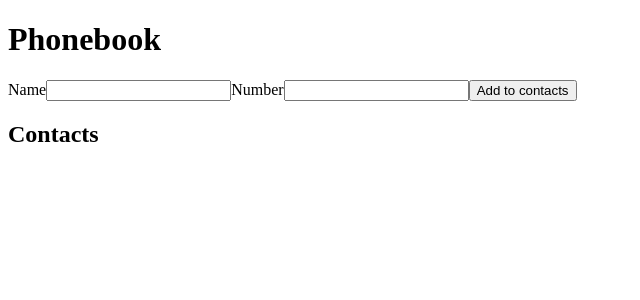
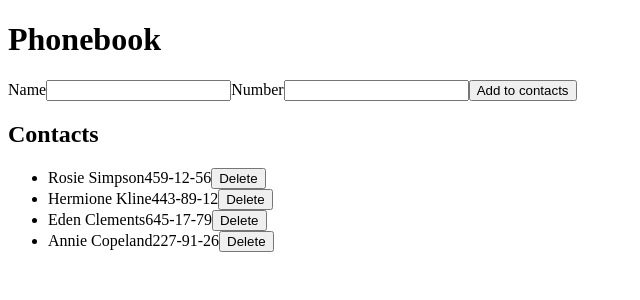
Before and after one commit to Illiya-Lunev/goit-react-hw-02-phonebook, a React (Create React App) app: page / in a window 1280 px wide. Shown: the top 300 px of the page, without its empty margins (0-640 px from the left). Built offline with nearby package versions, Linux system fonts and the light colour scheme.

Commit message:
Add render list/item

```diff
--- a/src/App.js
+++ b/src/App.js
@@ -1,6 +1,7 @@
 import { Component } from 'react';
 import { v4 as uuidv4 } from 'uuid';
 import FormPhoneBook from './componets/FormPhoneBook/FormPhoneBook.jsx';
+import ContactList from './componets/ContactList/ContactList.jsx';
 
 export default class App extends Component {
   state = {
@@ -24,12 +25,33 @@ export default class App extends Component {
     }
   };
 
+  getVisibleContacts = () => {
+    const { filter, contacts } = this.state;
+    const normalizedFilter = filter.toLowerCase();
+    return contacts.filter(contact =>
+      contact.name.toLowerCase().includes(normalizedFilter),
+    );
+  };
+
+  deleteContact = contactId => {
+    this.setState(prevState => ({
+      contacts: prevState.contacts.filter(contact => {
+        return contact.id !== contactId;
+      }),
+    }));
+  };
+
   render() {
+    const visibleContacts = this.getVisibleContacts();
     return (
       <div>
         <h1>Phonebook</h1>
         <FormPhoneBook onSubmit={this.formSubmitHandler} />
         <h2>Contacts</h2>
+        <ContactList
+          onDeleteContact={this.deleteContact}
+          contacts={visibleContacts}
+        />
       </div>
     );
   }
--- /dev/null
+++ b/src/componets/ContactList/ContactItem.jsx
@@ -0,0 +1,17 @@
+import PropTypes from 'prop-types';
+
+export default function ContactItem({ id, name, number, onDeleteContact }) {
+    return <li >
+        <span>{name}</span>
+        <span>{number}</span>
+        <button type="button" onClick={() => onDeleteContact(id)} >Delete</button>
+    </li>
+
+}
+
+ContactItem.propTypes = {
+  id: PropTypes.string.isRequired,
+  name: PropTypes.string.isRequired,
+  number: PropTypes.string.isRequired,
+  onDeleteContact: PropTypes.func.isRequired,
+};
--- a/src/componets/ContactList/ContactList.jsx
+++ b/src/componets/ContactList/ContactList.jsx
@@ -0,0 +1,22 @@
+import PropTypes from 'prop-types';
+import ContactItem from './ContactItem';
+
+export default function ContactList({ contacts, onDeleteContact }) {
+  return (
+    <ul>
+      {contacts.map(({ id, name, number }) => (
+        <ContactItem
+          key={id}
+          id={id}
+          name={name}
+          number={number}
+          onDeleteContact={onDeleteContact}
+        />
+      ))}
+    </ul>
+  );
+}
+
+ContactList.propTypes = {
+ contacts: PropTypes.array,
+};
```
